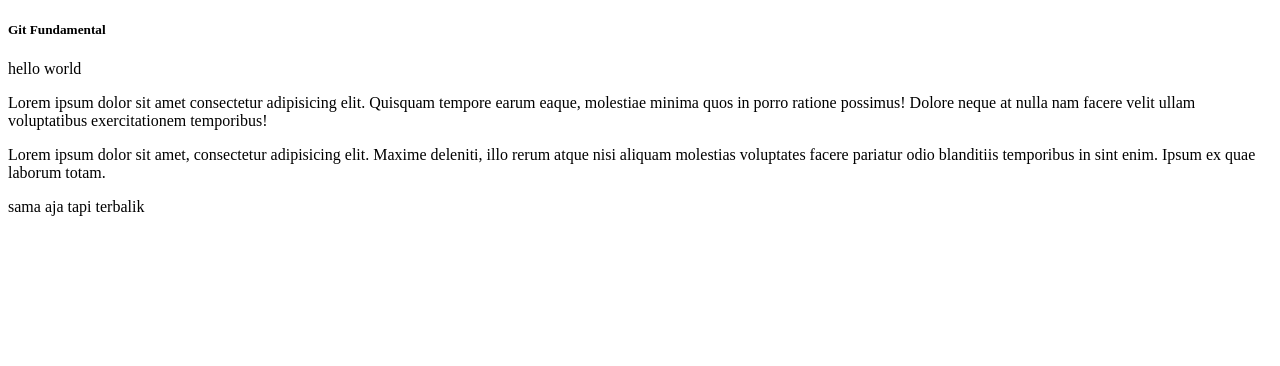
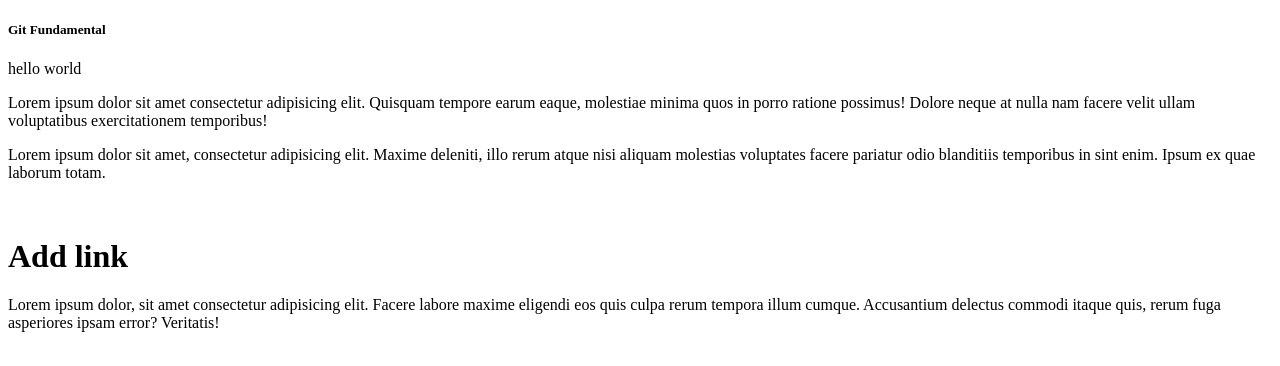
Before and after one commit to ramaffendi/belajar-git, a plain HTML site: page index.html in a window 1280 px wide. Drawn offline with Linux system fonts and the light colour scheme.

```diff
--- a/index.html
+++ b/index.html
@@ -14,6 +14,11 @@
             aliquam molestias voluptates facere pariatur odio blanditiis temporibus in sint enim.
             Ipsum ex quae laborum totam.
         </p>
-        <p>sama aja tapi terbalik</p>
+        <br>
+        <h1>Add link</h1>
+        <p>Lorem ipsum dolor, sit amet consectetur adipisicing elit.
+            Facere labore maxime eligendi eos quis culpa rerum tempora illum cumque.
+            Accusantium delectus commodi itaque quis, rerum fuga asperiores ipsam error? Veritatis!
+        </p>
 </body>
 </html>
```
